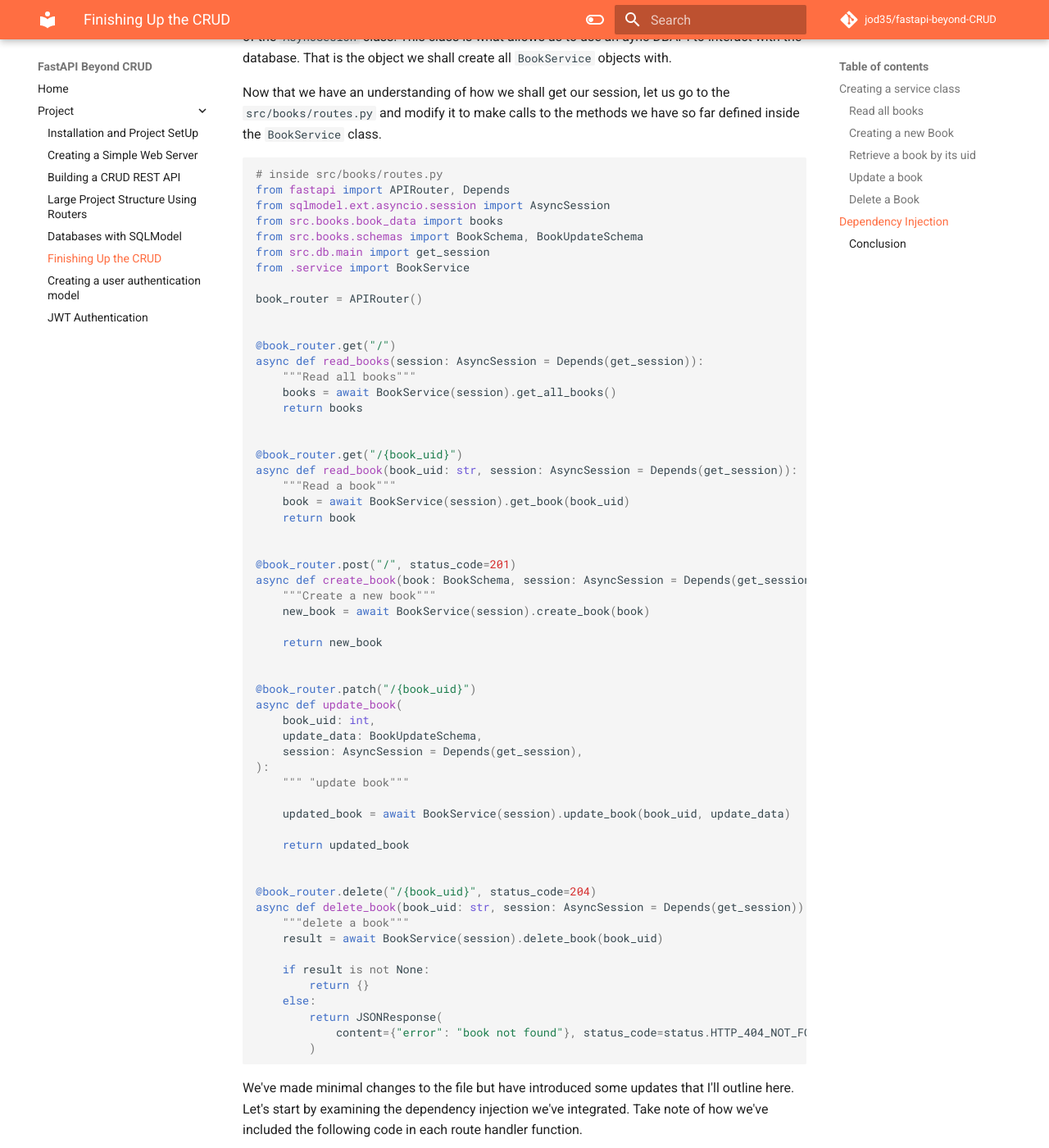
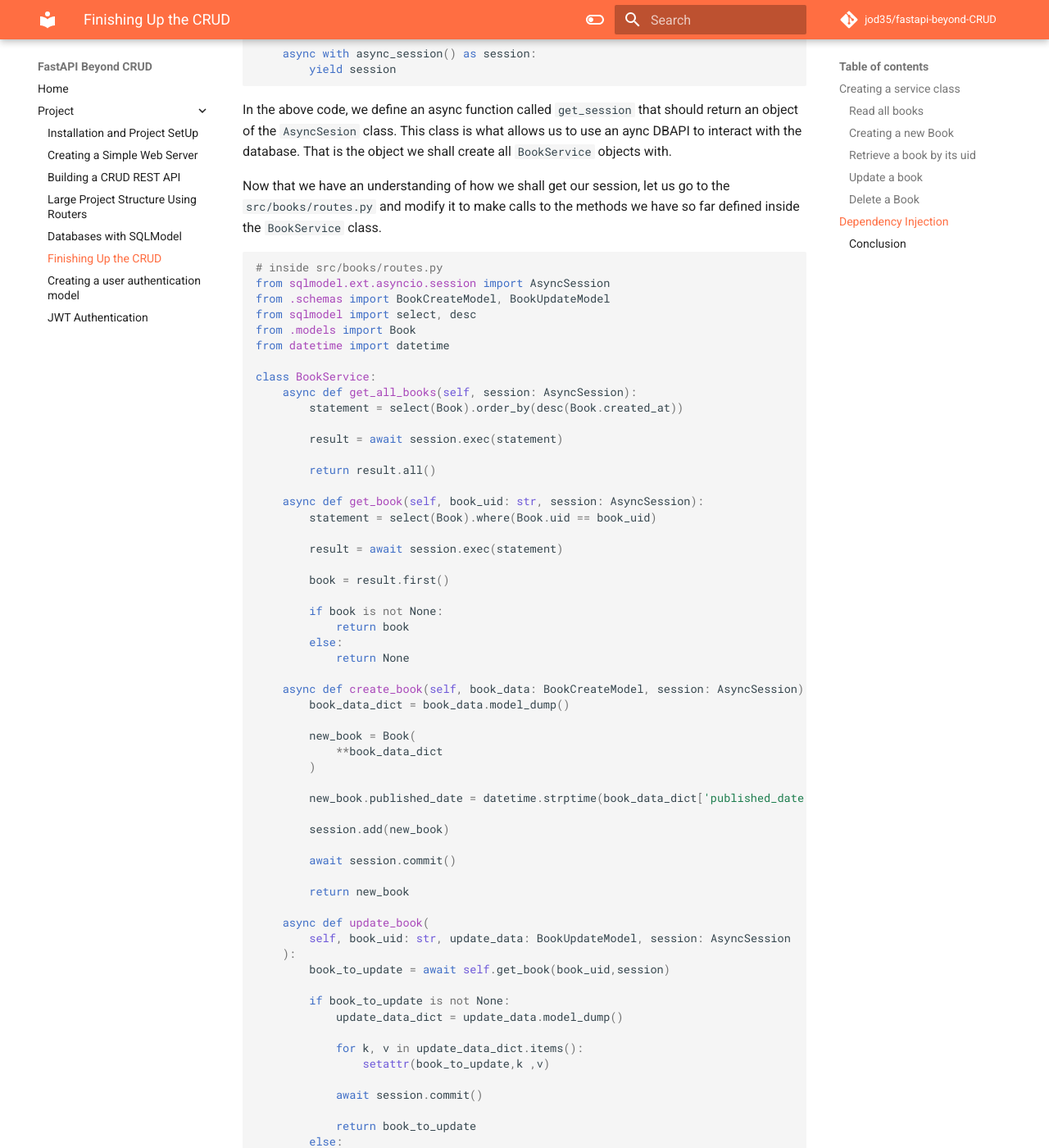
Before and after one commit to jod35/fastapi-beyond-crud-docs, an MkDocs documentation site: the page built from docs/chapter6.md, in a window 1280 px wide and 1400 px high, scrolled down 7988 px. Shown: the whole window at 82% size. Built offline with MkDocs 1.6.1 and Material for MkDocs 9.7.7, drawn with Linux system fonts in a browser that asks for light colours; comment, search, counter and statistics services are not loaded; some of the changed text lies outside the part shown.

Commit message:
edit chapter 6

````diff
--- a/docs/chapter6.md
+++ b/docs/chapter6.md
@@ -194,17 +194,17 @@ To delete a book from the database, we follow a similar approach as when retriev
         Args:
             book_uid (str): the UUID of the book
         """
-        book = await self.get_book(book_uid=book_uid)
+        book_to_delete = await self.get_book(book_uid,session)
 
-        if not book:
-            return None
+        if book_to_delete is not None:
+            await session.delete(book_to_delete)
+
+            await session.commit()
+
+            return {}
 
         else:
-            await self.session.delete(book)
-
-            await self.session.commit()
-
-            return {}
+            return None
 ```
 
 Let update our routes to ensure they use our newly created book database to Create, Read, Update and Delete our book database record. The source code for `src/books/service.py` should look like this at this point.
@@ -248,11 +248,17 @@ class BookService:
         Returns:
             Book: the new book
         """
-        new_book = Book(**book_create_data.model_dump())
+        book_data_dict = book_data.model_dump()
 
-        self.session.add(new_book)
+        new_book = Book(
+            **book_data_dict
+        )
 
-        await self.session.commit()
+        new_book.published_date = datetime.strptime(book_data_dict['published_date'],"%Y-%m-%d")
+
+        session.add(new_book)
+
+        await session.commit()
 
         return new_book
 
@@ -273,7 +279,7 @@ class BookService:
 
         return book if book else None
 
-    async def update_book(self, book_uid: str, book_update_data: BookCreateSchema):
+    async def update_book(self, book_uid: str, update_data: BookCreateSchema):
         """Update a book
 
         Args:
@@ -283,20 +289,20 @@ class BookService:
         Returns:
             Book: the updated book
         """
+        book_to_update = await self.get_book(book_uid,session)
 
-        book = await self.get_book(book_uid=book_uid)
+        if book_to_update is not None:
+            update_data_dict = update_data.model_dump()
 
-        if book is not None:
+            for k, v in update_data_dict.items():
+                setattr(book_to_update,k ,v)
 
-            for key, value in book_update_data.model_dump().items():
-                setattr(book, key, value)
+            await session.commit()
 
-            await self.session.commit()
-
-            return book
-
+            return book_to_update
         else:
             return None
+
 
     async def delete_book(self, book_uid):
         """Delete a book
@@ -304,12 +310,12 @@ class BookService:
         Args:
             book_uid (str): the UUID of the book
         """
-        book = await self.get_book(book_uid=book_uid)
+        book_to_delete = await self.get_book(book_uid,session)
 
-        if book is not None:
-            await self.session.delete(book)
+        if book_to_delete is not None:
+            await session.delete(book_to_delete)
 
-            await self.session.commit()
+            await session.commit()
 
             return {}
 
@@ -355,62 +361,77 @@ Now that we have an understanding of how we shall get our session, let us go to
 
 ```python
 # inside src/books/routes.py
-from fastapi import APIRouter, Depends
 from sqlmodel.ext.asyncio.session import AsyncSession
-from src.books.book_data import books
-from src.books.schemas import BookSchema, BookUpdateSchema
-from src.db.main import get_session
-from .service import BookService
+from .schemas import BookCreateModel, BookUpdateModel
+from sqlmodel import select, desc
+from .models import Book
+from datetime import datetime
 
-book_router = APIRouter()
+class BookService:
+    async def get_all_books(self, session: AsyncSession):
+        statement = select(Book).order_by(desc(Book.created_at))
 
+        result = await session.exec(statement)
 
-@book_router.get("/")
-async def read_books(session: AsyncSession = Depends(get_session)):
-    """Read all books"""
-    books = await BookService(session).get_all_books()
-    return books
+        return result.all()
 
+    async def get_book(self, book_uid: str, session: AsyncSession):
+        statement = select(Book).where(Book.uid == book_uid)
 
-@book_router.get("/{book_uid}")
-async def read_book(book_uid: str, session: AsyncSession = Depends(get_session)):
-    """Read a book"""
-    book = await BookService(session).get_book(book_uid)
-    return book
+        result = await session.exec(statement)
 
+        book = result.first()
 
-@book_router.post("/", status_code=201)
-async def create_book(book: BookSchema, session: AsyncSession = Depends(get_session)):
-    """Create a new book"""
-    new_book = await BookService(session).create_book(book)
+        if book is not None:
+            return book
+        else:
+            return None
 
-    return new_book
+    async def create_book(self, book_data: BookCreateModel, session: AsyncSession):
+        book_data_dict = book_data.model_dump()
 
+        new_book = Book(
+            **book_data_dict
+        )
 
-@book_router.patch("/{book_uid}")
-async def update_book(
-    book_uid: int,
-    update_data: BookUpdateSchema,
-    session: AsyncSession = Depends(get_session),
-):
-    """ "update book"""
+        new_book.published_date = datetime.strptime(book_data_dict['published_date'],"%Y-%m-%d")
 
-    updated_book = await BookService(session).update_book(book_uid, update_data)
+        session.add(new_book)
 
-    return updated_book
+        await session.commit()
 
+        return new_book
 
-@book_router.delete("/{book_uid}", status_code=204)
-async def delete_book(book_uid: str, session: AsyncSession = Depends(get_session)):
-    """delete a book"""
-    result = await BookService(session).delete_book(book_uid)
+    async def update_book(
+        self, book_uid: str, update_data: BookUpdateModel, session: AsyncSession
+    ):
+        book_to_update = await self.get_book(book_uid,session)
 
-    if result is not None:
-        return {}
-    else:
-        return JSONResponse(
-            content={"error": "book not found"}, status_code=status.HTTP_404_NOT_FOUND
-        )
+        if book_to_update is not None:
+            update_data_dict = update_data.model_dump()
+
+            for k, v in update_data_dict.items():
+                setattr(book_to_update,k ,v)
+
+            await session.commit()
+
+            return book_to_update
+        else:
+            return None
+
+    async def delete_book(self,book_uid:str, session:AsyncSession):
+
+        book_to_delete = await self.get_book(book_uid,session)
+
+        if book_to_delete is not None:
+            await session.delete(book_to_delete)
+
+            await session.commit()
+
+            return {}
+
+        else:
+            return None
 ```
 
 We've made minimal changes to the file but have introduced some updates that I'll outline here. Let's start by examining the dependency injection we've integrated. Take note of how we've included the following code in each route handler function.
````
Also changed, not shown: other parts of docs/chapter6.md (+2 -2 lines), site/chapter6/index.html, site/search/search_index.json, 1 other file.
